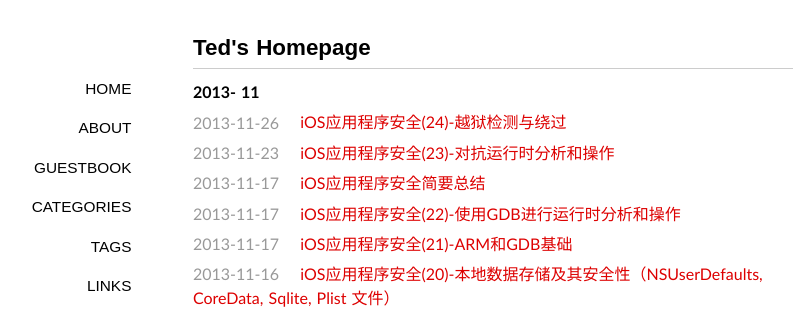
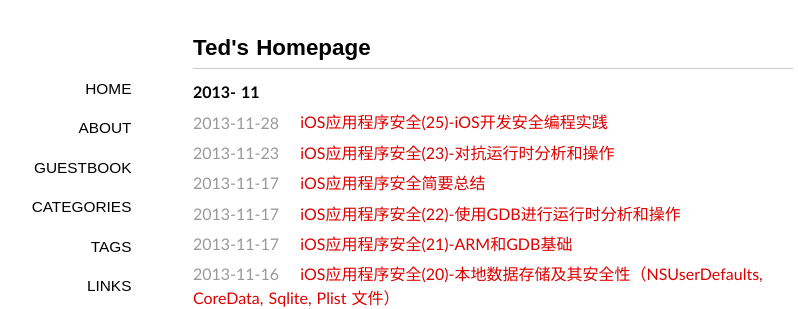
Before and after one commit to wufawei/wufawei.github.com, a Jekyll site: the page built from index.html, in a window 1280 px wide. Shown: the top 309 px of the page, without its empty margins (147-945 px from the left). Built offline with Jekyll 4.4.1, drawn with Linux system fonts in a browser that asks for light colours; some web fonts are replaced; Markdown is read by kramdown in place of the engine named in the settings; the list of posts is cut into pages by our own code; some of the changed lines change nothing that is shown.

Commit message:
add post 25

```diff
--- a/_posts/201311/2013-11-17-ios-application-security-summary.md
+++ b/_posts/201311/2013-11-17-ios-application-security-summary.md
@@ -32,7 +32,6 @@ tags:
 [iOS应用程序安全(21)-ARM和GDB基础][21]
 [iOS应用程序安全(22)-使用GDB进行运行时分析和操作][22]
 [iOS应用程序安全(23)-对抗运行时分析和操作][31]
-[iOS应用程序安全(24)-越狱检测与绕过][32]
 
  <br/>
 相信读者把这一系列文章都看一遍，会对iOS应用的安全有个较为深入的了解。
@@ -108,4 +107,3 @@ tags:
 [29]:http://wufawei.com/2013/08/iOS-jailbroken-programming-3/
 [30]:http://wufawei.com/2013/08/iOS-jailbroken-programming-4/
 [31]:http://wufawei.com/2013/11/ios-application-security-23/
-[32]:http://wufawei.com/2013/11/ios-application-security-24/
--- a/_posts/201311/2013-11-26-ios-application-security-24.md
+++ /dev/null
@@ -1,153 +0,0 @@
----
-layout: post
-title: iOS应用程序安全(24)-越狱检测与绕过
-categories:
-- iOS
-tags:
-- iOS Security
----
-
-作者：Prateek Gianchandani
-译者：吴发伟
-版权声明：自由转载-非商用-保持署名
-
-
-本文我们将查看开发者在其应用中集成的、对运行其应用的设备是否越狱的检测方法。对你的应用来说，检测设备是否越狱有许多好处。我们已经知道，攻击者能够运行Cycript,GDB,Snoop-it等工具来执行运行时分析和窃取你的应用的敏感信息。 如果你确实想要为你的应用添加附加的安全层，你不应该允许你的应用在越狱设备上运行。请注意数百万的用户越狱了他们的设备，因此不让你的应用在越狱设备上运行可能会对你的用户基数造成较大的影响。你能做的另一件事就是禁用某些功能而不是整个应用。我们也将看看攻击者如何用Cycript来绕过应用内部的越狱检测。
-
-
-设备越狱之后，有许多文件和应用被安装到设备上。检测文件系统中的这些文件可以帮助我们确定这个设备越狱与否。例如，大多数越狱设备都会在越狱之后安装Cydia。因此，简单的检查下Cydia的文件路径就能判断设备越狱与否。
-
-
-
-	NSString *filePath = @"/Applications/Cydia.app";
-	if ([[NSFileManager defaultManager] fileExistsAtPath:filePath])
-	{
-	   //Device is jailbroken
-	}
-
-
-不过，并不是所有的越狱设备都会安装Cydia。事实上，多数攻击者能够改变Cydia应用的位置。检查更多和越狱相关的其他文件能够让越狱检测更有效。例如，可以检查Mobile Substrate是否安装，许多越狱设备上的应用依赖它。也可以检查SSH Daemon的位置，或者shell解释器。把这些检查组合到一起，我们得到如下的方法。
-
-
-	 +(BOOL)isJailbroken{
-	 if ([[NSFileManager defaultManager] fileExistsAtPath:@"/Applications/Cydia.app"]){
-	 return YES;
-	 }else if([[NSFileManager defaultManager] fileExistsAtPath:@"/Library/MobileSubstrate/MobileSubstrate.dylib"]){
-	 return YES;
-	 }else if([[NSFileManager defaultManager] fileExistsAtPath:@"/bin/bash"]){
-	 return YES;
-	 }else if([[NSFileManager defaultManager] fileExistsAtPath:@"/usr/sbin/sshd"]){
-	 return YES;
-	 }else if([[NSFileManager defaultManager] fileExistsAtPath:@"/etc/apt"]){
-	 return YES;
-	 }
-	 return NO;
-	 }
-
-
-从前面的系列文章中我们知道，以mobile用户运行的应用运行在沙盒环境中，位于/var/mobile/Applications目录，而以root用户运行的应用（比如苹果预加载的应用）并不属于任何沙盒环境，位于/Applications目录。运行越狱设备的用户可以把应用安装在/Applications目录，因此有root权限。因此，增加一个检测来看应用是否遵守沙盒规则能够让用户证实设备越狱与否。一个好方法就是检查看看我们是否能够修改应用bundle之外的文件。
-
-
-
-	 NSError *error;
-	 NSString *stringToBeWritten = @"This is a test.";
-	 [stringToBeWritten writeToFile:@"/private/jailbreak.txt" atomically:YES
-	 encoding:NSUTF8StringEncoding error:&error];
-	 if(error==nil){
-	 //Device is jailbroken
-	 return YES;
-	 } else {
-	 //Device is not jailbroken
-	 [[NSFileManager defaultManager] removeItemAtPath:@"/private/jailbreak.txt" error:nil];
-	 }
-
-
-我们知道技艺熟练的攻击者能够修改应用的位置。不过，我们知道超过80%的越狱设备会安装Cydia，即使攻击者能够改变Cydia应用的位置，他很可能也不会去改变Cydia应用注册的URL scheme。如果我们从应用中调用Cydia的URL scheme(cydia://）并且返回成功，那么我们可以确定设备是越狱了的。
-
-
-	 if([[UIApplication sharedApplication] canOpenURL:[NSURL URLWithString:@"cydia://package/com.example.package"]]){
-	 //Device is jailbroken
-	 }
-
-
-让我们加一个条件使得这个检查代码只在真是设备上执行，在模拟器上不执行。在组合上述技巧之后，我们的方法看起来像下面这样。
-
-
-	 +(BOOL)isJailbroken{
-	 #if !(TARGET_IPHONE_SIMULATOR)
-	 if ([[NSFileManager defaultManager] fileExistsAtPath:@"/Applications/Cydia.app"]){
-	 return YES;
-	 }else if([[NSFileManager defaultManager] fileExistsAtPath:@"/Library/MobileSubstrate/MobileSubstrate.dylib"]){
-	 return YES;
-	 }else if([[NSFileManager defaultManager] fileExistsAtPath:@"/bin/bash"]){
-	 return YES;
-	 }else if([[NSFileManager defaultManager] fileExistsAtPath:@"/usr/sbin/sshd"]){
-	 return YES;
-	 }else if([[NSFileManager defaultManager] fileExistsAtPath:@"/etc/apt"]){
-	 return YES;
-    }
-	 NSError *error;
-	 NSString *stringToBeWritten = @"This is a test.";
-	 [stringToBeWritten writeToFile:@"/private/jailbreak.txt" atomically:YES
-	 encoding:NSUTF8StringEncoding error:&error];
-	 if(error==nil){
-	 //Device is jailbroken
-	 return YES;
-	 } else {
-	 [[NSFileManager defaultManager] removeItemAtPath:@"/private/jailbreak.txt" error:nil];
-	 }
-	 if([[UIApplication sharedApplication] canOpenURL:[NSURL URLWithString:@"cydia://package/com.example.package"]]){
-	 //Device is jailbroken
-	 return YES;
-	 }
-	 #endif
-	 //All checks have failed. Most probably, the device is not jailbroken
-	 return NO;
-    }
-
-
-老实说，没有万无一失的检测越狱设备的方法。技艺熟练的攻击者总是能够找到绕过的方法。攻击者能够从二进制文件中找到对应的指令，RNA好用No-op（译者注：汇编语言NOP，机器指令0x90）替换这些指令。攻击者也能够通过Cycript进行method swizzle来替换成他自己的实现。
-
-通过使用Class-dump-z，攻击者能够找到应用的类信息。攻击者能够在JailbreakDetector类中找到方法 + (BOOL)isJailbroken。请注意它是一个类方法，因为它以＋开头。很显然这个方法检测设备是否越狱，如果越狱，就返回YES。如果你不理解这里说的这些，你应该先读读[前面的文章][1]。
-
-
-![](http://resources.infosecinstitute.com/wp-content/uploads/112513_1713_IOSApplicat1.png)
-
-
-攻击者能够用Cycript挂钩进这个应用。
-
-![](http://resources.infosecinstitute.com/wp-content/uploads/112513_1713_IOSApplicat2.png)
-
-
-然后打印出JailbreakDetector这个类的所有方法。请注意我们使用JailbreakDetector->isa.messages，因为isJailbroken是一个类方法。要找出实例方法，使用JailbreakDetector.messages即可。
-
-
-![](http://resources.infosecinstitute.com/wp-content/uploads/112513_1713_IOSApplicat3.png)
-
-
-然后攻击者就能够用他自己的始终返回NO的方法来替换这个方法（isJailbroken）的实现。如果你不理解这些，我建议你读读关于[Method Swizzling][2]这篇文章。
-
-
-![](http://resources.infosecinstitute.com/wp-content/uploads/112513_1713_IOSApplicat4.png)
-
-
-作为开发者，我们能做的就是改变这个方法的名字为一个不那么吸引攻击者注意力的名字。例如JailbreakDetector这个类名可以重命名为ColorAdditions， +(BOOL)isJailbroken 可以替换为+(BOOL)didChangeColor，而其实现不改变。这些名字不会吸引攻击者的注意。攻击者总是能够通过Snoop-it，GDB等工具来查看内部的方法调用，不过，像刚刚那样的一个小改动就能迷惑住攻击者。
-
-
-
-
- <br/>
-本文原文 IOS Application Security Part 24 – Jailbreak Detection and Evasion
-
-注：翻译后发现原博客删掉了。等原博客恢复的时候我再加上链接。
-
-<br>
-微信公众账号：**iOS技术分享**
-
-![](http://farm3.staticflickr.com/2826/10855679484_56b7429bd6.jpg)
-
-
-[1]:http://wufawei.com/2013/11/ios-application-security-summary/
-
-[2]:http://wufawei.com/2013/11/ios-application-security-8/
-[3]:http://resources.infosecinstitute.com/ios-application-security-part-23-jailbreak-detection-evasion/
--- /dev/null
+++ b/_posts/201311/2013-11-28-ios-application-security-25.md
@@ -0,0 +1,137 @@
+---
+layout: post
+title: iOS应用程序安全(25)-iOS开发安全编程实践
+categories:
+- iOS
+tags:
+- iOS Security
+---
+
+
+作者：Prateek Gianchandani
+译者：吴发伟
+原文网址：http://resources.infosecinstitute.com/ios-application-security-part-25-secure-coding-practices-ios-development/
+版权声明：自由转载-非商用-保持署名
+
+<br>
+本文我们将探讨iOS开发者应该遵循的最佳安全实践，使得应用不那么容易被攻击者利用。
+<br>
+##本地数据存储
+
+对开发者来说非常重要的一点就是要知道哪些数据需要在应用本地存储。坦率的说，存储在应用本地的数据都是不安全的。在本系列的[第20篇文章][1]中，我们详细查看了本地数据存储。
+
+* 重要数据如密码，会话ID等等绝不要存储在设备上。如果别无它法，那么应该存在keychain中。这是因为只要这个设备不越狱，攻击者不能从
+ keychain中找出这些数据。因为超过70%的人都已经把他们的设备升级到iOS 7并且目前iOS 7还不能越狱，你能确定攻击者目前将不能够从keychain中获取数据。有人可能会说
+把数据保存到keychain不像把数据保存到NSUserDefaults那么简单。不过我们能够使用第3方封装的代码使得这个过程变得极其简单。例如，
+[这一篇文章][2]演示了如何使用PDKeychainBindings这个wrapper，展示了把数据保存到keychain中是多么的简单。下面就是用这个wrapper来把数据保存到keychain的代码示例。
+
+
+  `PDKeychainBindings *bindings = [PDKeychainBindings sharedKeychainBindings];
+[[[Model sharedModel] currentUser] setAuthToken:[bindings objectForKey:@"authToken"]];`
+
+     不过，请注意在越狱设备上，keychain中的信息并不安全。一个可取的方法就是在把字符串保存到keychain之前，先用你自己的加密方法加密一下。这样就有更高的安全性，
+因为即使攻击者从keychain中拿到这个加密字符串，他也不得不解密这个加密后的字符串。
+
+
+* 绝对不要把机密信息如密码，认证令牌等信息保存到NSUserDefaults。这是因为所有保存到NSUserDefaults的信息都是以未经加密的格式保存在一个plist文件的，位于你的应用程序
+bundle的Library -> Preferences -> $AppBundleId.plist。任何人都能够使用工具如iExplorer来窥视你的应用程序的bundle，然后得到这个plist文件，即使你的设备未越狱。
+
+
+* 绝对不要把机密信息如密码等信息保存到Plist文件，因为即使在未越狱设备上要获取这些plist文件也非常容易。所有保存到plist文件的内容都是以未加密的格式保存的。
+
+* Cora Data文件同样是以未加密的数据库文件保存在应用程序bundle的。Core Data framework内部使用Sql查询来保存数据，因此所有文件都是.db文件。非常容易就能把这些文件复制到电脑上，
+然后用工具如sqlite3就能查看这些数据库文件中的所有内容。
+
+
+
+<br>
+##传输层安全
+
+  * 发布应用的时候不要允许使用自签名证书。大多数开发者在debug模式的时候会允许自签名证书，但是发布应用的时候，这一点要避免。
+  * 不要使用设备唯一的参数（MAC地址， IP，UDID）来决定会话ID，认证令牌等等。
+ * 重要的决定，比如认证和授权应该放在后台。请记住攻击者能够在运行时操纵你的应用。
+ * 应当在客户端和服务端都做适当的输入验证。攻击者能够使用Burpsuite更改请求。非常重要的一点就是验证发到后台的参数，避免任何形式的注入攻击。
+
+<br>
+##使用加密
+
+ * 在保存重要文件之前先加密。要加密这些文件，你不必是一位密码学专家。有许多的第3方库能够为你完成这个工作。
+我曾经写过[一篇文章][3]，介绍使用[RNCryptor][4]（可以从github下载）来加密图片并保持到应用沙盒。
+
+
+
+   `UIImage *imageToEncrypt = [UIImage imageNamed:@"SomeImage"];
+NSString *imagePath = [NSHomeDirectory() stringByAppendingPathComponent:@"Documents/encryptedImage.png"];
+NSData *data = UIImagePNGRepresentation(fetchedImage);
+NSError *error;
+NSData *encryptedData = [RNEncryptor encryptData:data withSettings:kRNCryptorAES256Settings password:@"ABC123" error:&error];
+[encryptedData writeToFile:imagePath atomically:YES];`
+
+
+
+    要加密SQLite文件，你应当考虑[SQLCipher][5]
+
+
+<br>
+##增加检查以避免运行时分析
+
+* 请记住只要有你的应用的二进制文件的拷贝，那一切都在攻击者控制之中。因此要使得攻击者分析的过程变得尽可能的难。其中一个方法就是阻止调试器附加到应用上。
+正如我们在本系列文章的[第23篇][6]中介绍的那样。你的main.m文件看起来应该像这样...
+
+![](http://resources.infosecinstitute.com/wp-content/uploads/112713_0635_IOSApplicat1.png)
+
+
+这将会阻止攻击者附加到你的应用上。我们已经学过如何使用[Snoop-it][7]来追踪方法调用。下面是从同一篇文章的截图。
+
+
+![](http://resources.infosecinstitute.com/wp-content/uploads/112713_0635_IOSApplicat2.png)
+
+使用了上述添加到main.m文件的那些代码，现在我们就不能这么做了。这是因为Snoop-it是在应用启动的时候，把调试器附加到应用上来追踪方法调用的，现在有了上述检查，它就不能再这么
+做了并且应用会crash。请注意这不会阻止工具如Cycript因为它并不追踪应用的方法调用。
+
+<br>
+## 其他一些事情
+
+* 用来输入密码的TextFields应用使用Secure选项。这是因为如果不使用Secure标签的话，iOS通常会缓存你输入到textfields的东西。请同时也禁用这些TextFields的AutoCorrection。如下图
+所示，你可以看到textfield的AutoCorrection被设置为NO，并且启用了Secure标签。
+
+![](http://resources.infosecinstitute.com/wp-content/uploads/112713_0635_IOSApplicat3.png)
+
+* 应用进入后台的时候应该清除剪贴板。你可以在AppDelegate的- (void)applicationDidEnterBackground:(UIApplication *)application 添加下面的代码。如果你使用自定义的剪贴板，
+ 用自定义的剪贴板替换[UIPasteboard generalPasteboard] 。
+
+
+  `- (void)applicationDidEnterBackground:(UIApplication *)application
+{
+// Use this method to release shared resources, save user data, invalidate timers, and store enough application state information to restore your application to its current state in case it is terminated later.
+// If your application supports background execution, this method is called instead of applicationWillTerminate: when the user quits.
+[UIPasteboard generalPasteboard].items = nil;
+}`
+
+* 使用URL schemes做些重要事情的时候要增加提示或者验证。我们知道任意应用都能注册一个URL Scheme。例如Skype应用能够注册URL Scheme skype://并且任意应用都能用参数调用这个url。
+这就使得应用之间能够通信。在之前，Skype有一个漏洞，使得任意用户都能使用如下的url， skype://123123123?call，呼叫任何人。因为Skype呼叫之前并没有提示用户，这些就被直接发送出去了。
+在真正发出呼叫之前，提示一下用户会更好一些。URL shceme的输入也同样需要被验证。你可以把验证放在AppDelegate的- (BOOL)application:(UIApplication *)application handleOpenURL:(NSURL *)url 中。
+
+
+  `– (BOOL)application:(UIApplication *)application handleOpenURL:(NSURL *)url {
+//Validate input from the url
+return YES;
+}`
+
+
+
+
+
+* 有些应用使用UIWebView来展示来自URL的内容。在一些流行应用中已经发现了UIWebViews的[漏洞][7]。UIWebViews也支持javascript，而且目前没有公开的API来禁用UIWebView中的javascript。因此，如果用户控制的任何输入被用作UIWebView的内容，它就可能被操纵在运行时在UIWebView中执行javascript代码。即使这个输入不受用户控制，攻击者也能够在运行时操纵添加到UIWebView的内容，因此执行他想执行的任意javascript代码。因为苹果所加的限制，开发者对此能做的也不多，开发者应该要通过如下方法来确保加载进UIWebView的内容不是恶意的，a）通过HTTPs加载数据。b)确保UIWebView的内容不依赖于用户的输入。c）通过NSData类提供的dataWithContentsOfURL函数来验证URL的内容。
+
+
+
+
+
+[1]:http://wufawei.com/2013/11/ios-application-security-20/
+[2]:http://highaltitudehacks.com/2013/09/17/ios-dev-storing-info-in-keychain-with-nsuserdefaults-like-syntax/
+[3]:http://highaltitudehacks.com/2013/09/26/ios-dev-encrypted-images-and-saving-them-in-app-sandbox/
+[4]:https://github.com/rnapier/RNCryptor
+[5]:http://sqlcipher.net/
+[6]:http://wufawei.com/2013/11/ios-application-security-23/
+[7]:https://superevr.com/blog/2011/xss-in-skype-for-ios/
```
